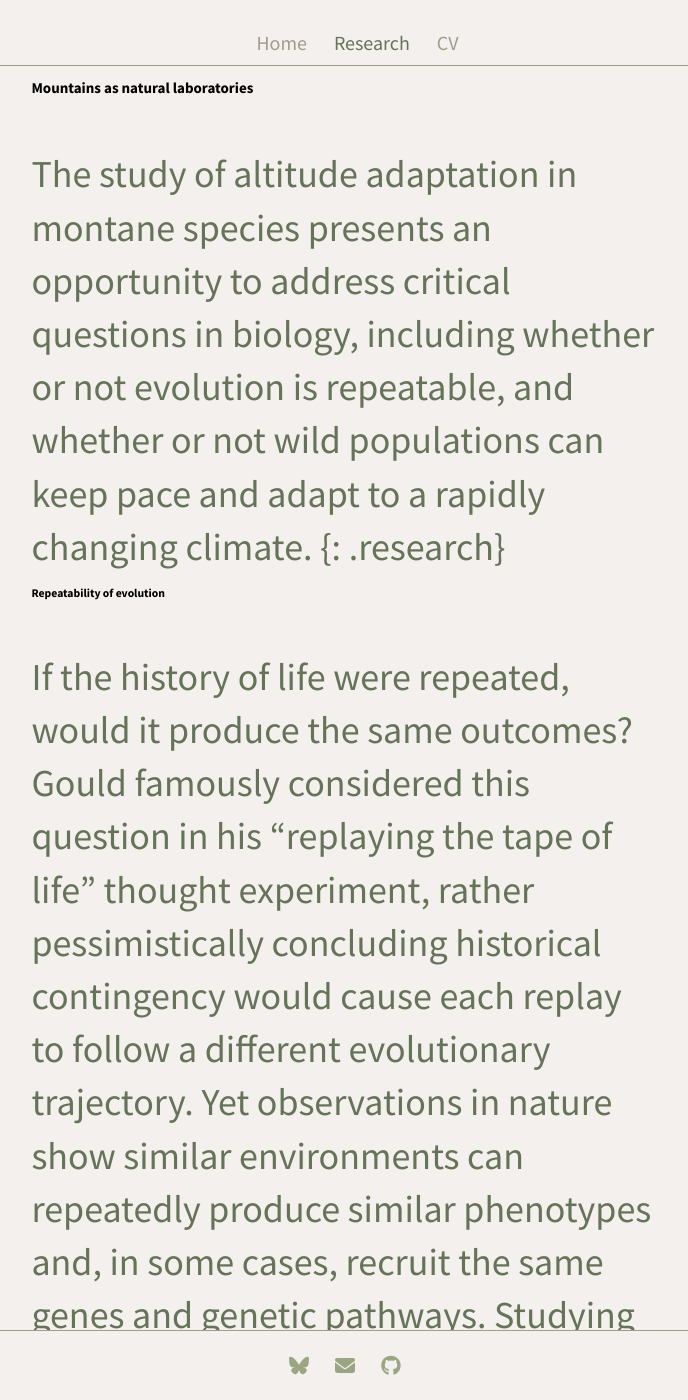
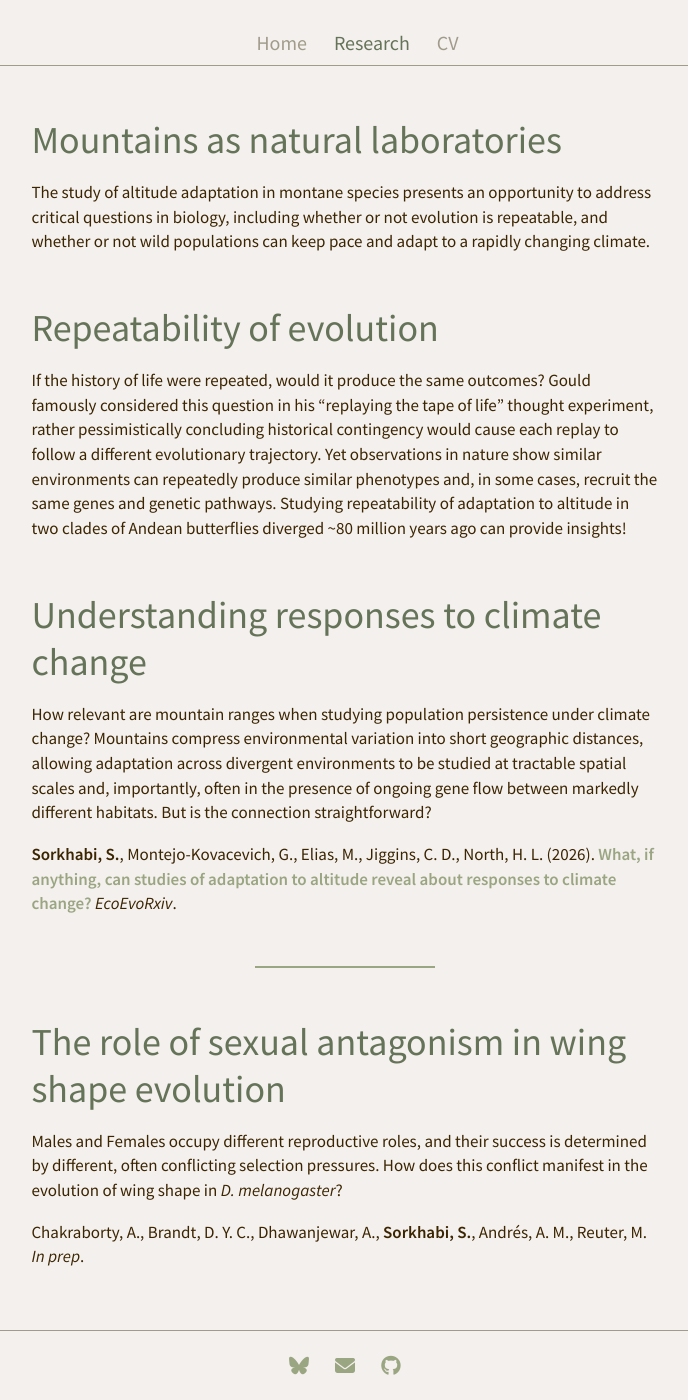
Before and after one commit to ssorkhabi/ssorkhabi.github.io, a Jekyll site: the page built from research.md, in a window 1280 px wide and 1400 px high. Shown: the whole window, without its empty margins (295-983 px from the left). Built offline with Jekyll 4.4.1, drawn with Linux system fonts in a browser that asks for light colours; some of the changed lines change nothing that is shown; some of the changed text lies outside the part shown.

Commit message:
corrected formatting
Formatted text and fixed links in the research document.

```diff
--- a/research.md
+++ b/research.md
@@ -7,33 +7,35 @@ permalink: /research/
 <div class="research-body" markdown="1">
 
 ## Mountains as natural laboratories
-
 {: .rsrcht}
 
-The study of altitude adaptation in montane species presents an opportunity to address critical questions in biology, including whether or not evolution is repeatable, and whether or not wild populations can keep pace and adapt to a rapidly changing climate. {: .research}
+The study of altitude adaptation in montane species presents an opportunity to address critical questions in biology, including whether or not evolution is repeatable, and whether or not wild populations can keep pace and adapt to a rapidly changing climate.
+{: .research}
 
 ### Repeatability of evolution
-
 {: .rsrcht}
 
-If the history of life were repeated, would it produce the same outcomes? Gould famously considered this question in his “replaying the tape of life” thought experiment, rather pessimistically concluding historical contingency would cause each replay to follow a different evolutionary trajectory. Yet observations in nature show similar environments can repeatedly produce similar phenotypes and, in some cases, recruit the same genes and genetic pathways. Studying repeatability of adaptation to altitude in two clades of Andean butterflies diverged ~80 million years ago can provide insights! {: .research}
+If the history of life were repeated, would it produce the same outcomes? Gould famously considered this question in his “replaying the tape of life” thought experiment, rather pessimistically concluding historical contingency would cause each replay to follow a different evolutionary trajectory. Yet observations in nature show similar environments can repeatedly produce similar phenotypes and, in some cases, recruit the same genes and genetic pathways. Studying repeatability of adaptation to altitude in two clades of Andean butterflies diverged ~80 million years ago can provide insights!
+{: .research}
 
 ### Understanding responses to climate change
-
 {: .rsrcht}
 
-How relevant are mountain ranges when studying population persistence under climate change? Mountains compress environmental variation into short geographic distances, allowing adaptation across divergent environments to be studied at tractable spatial scales and, importantly, often in the presence of ongoing gene flow between markedly different habitats. But is the connection straightforward? {: .research}
+How relevant are mountain ranges when studying population persistence under climate change? Mountains compress environmental variation into short geographic distances, allowing adaptation across divergent environments to be studied at tractable spatial scales and, importantly, often in the presence of ongoing gene flow between markedly different habitats. But is the connection straightforward?
+{: .research}
 
-**Sorkhabi, S.**, Montejo-Kovacevich, G., Elias, M., Jiggins, C. D., North, H. L. (2026). [What, if anything, can studies of adaptation to altitude reveal about responses to climate change?]([https://example.com/](https://doi.org/10.32942/X2HH5B)) _EcoEvoRxiv_. {: .research}
+**Sorkhabi, S.**, Montejo-Kovacevich, G., Elias, M., Jiggins, C. D., North, H. L. (2026). [What, if anything, can studies of adaptation to altitude reveal about responses to climate change?](https://doi.org/10.32942/X2HH5B){:target="_blank"} _EcoEvoRxiv_.
+{: .research}
 
 <div class="separator"></div>
 
 ## The role of sexual antagonism in wing shape evolution
-
 {: .rsrcht}
 
-Males and Females occupy different reproductive roles, and their success is determined by different, often conflicting selection pressures. How does this conflict manifest in the evolution of wing shape in _D. melanogaster_? {: .research}
+Males and Females occupy different reproductive roles, and their success is determined by different, often conflicting selection pressures. How does this conflict manifest in the evolution of wing shape in _D. melanogaster_?
+{: .research}
 
-Chakraborty, A., Brandt, D. Y. C., Dhawanjewar, A., **Sorkhabi, S.**, Andrés, A. M., Reuter, M. _In prep_. {: .research}
+Chakraborty, A., Brandt, D. Y. C., Dhawanjewar, A., **Sorkhabi, S.**, Andrés, A. M., Reuter, M. _In prep_.
+{: .research}
 
 </div>
```
